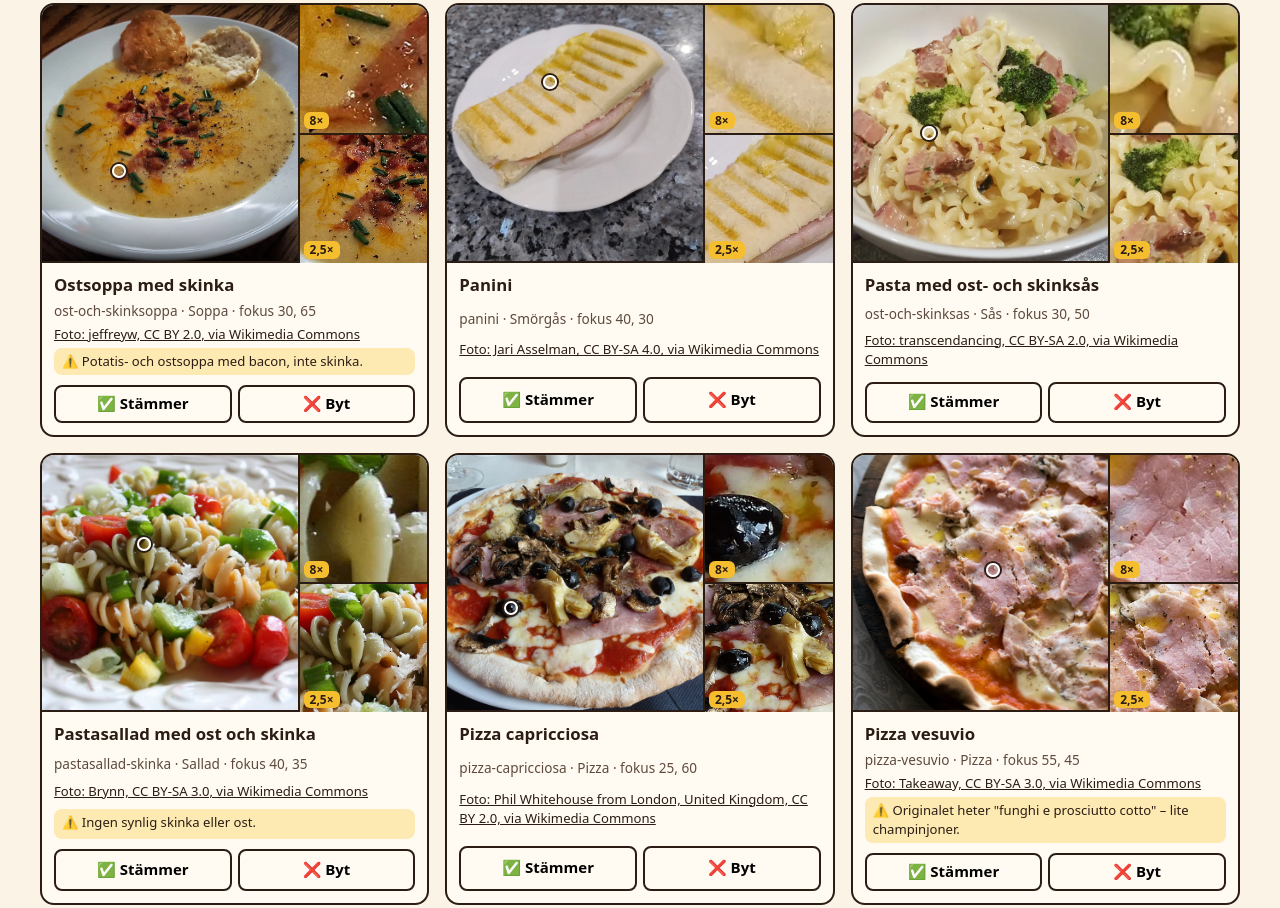
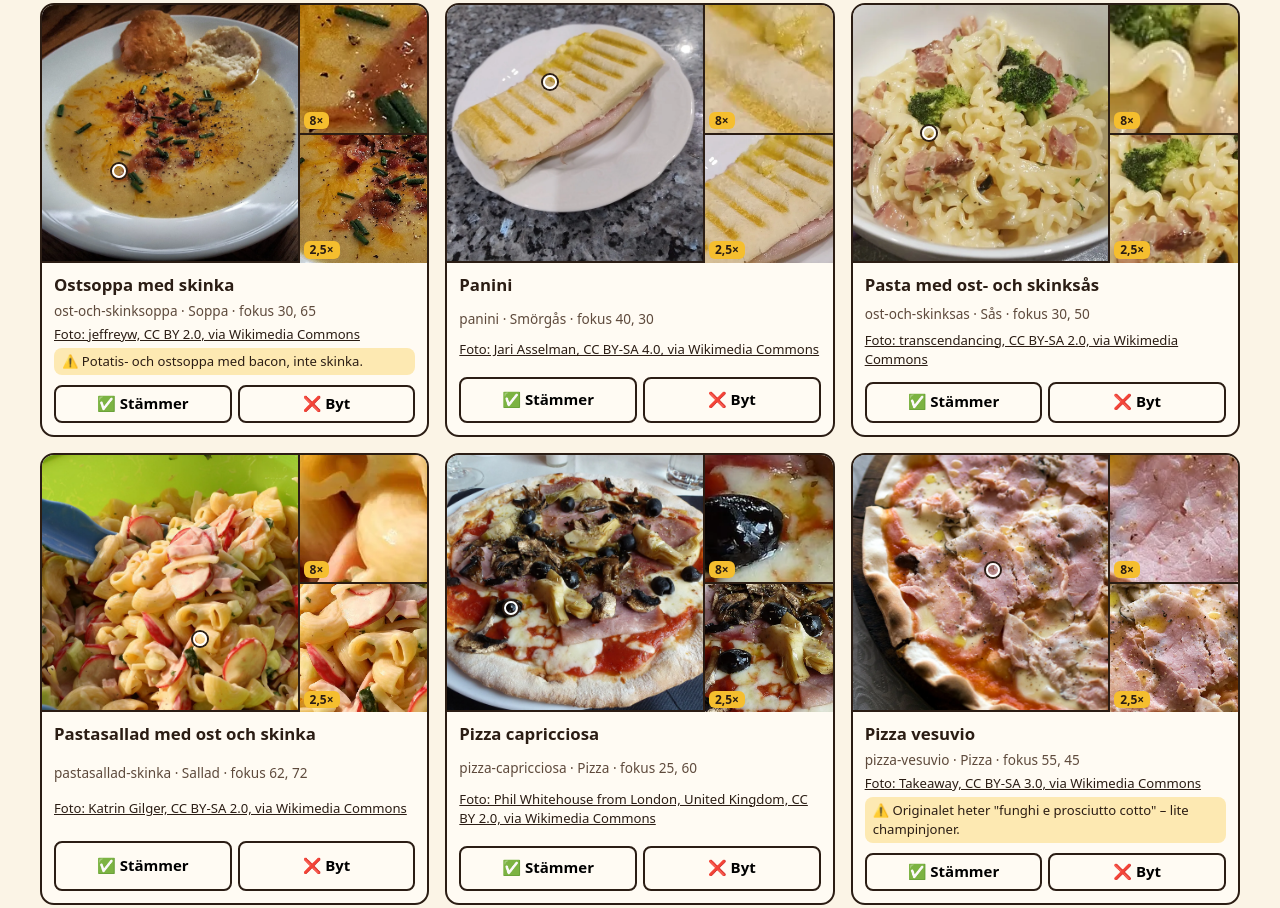
Before and after one commit to LyckoJack/ostochskinkdle, a plain HTML site: page tools/review.html in a window 1280 px wide. Shown: the part 3306-4214 px from the top of the page. Drawn offline with Linux system fonts and the light colour scheme.

Commit message:
Byt bild på pastasallad med ost och skinka
Co-Authored-By: Claude Opus 5.5 <noreply@anthropic.com>

```diff
--- a/data/dishes.json
+++ b/data/dishes.json
@@ -571,12 +571,12 @@
     "category": "Sallad",
     "hint": "Midsommarbordet, bredvid sillen",
     "fact": "Finns på varje svenskt knytkalas sedan 1987. Ingen minns vem som tog med den.",
-    "image": "images/d9fa107bbb.webp",
+    "image": "images/3a5e717790.webp",
     "focus": {
-      "x": 40,
-      "y": 35
+      "x": 62.0,
+      "y": 72.0
     },
-    "credit": "Foto: Brynn, CC BY-SA 3.0, via Wikimedia Commons",
-    "source": "https://commons.wikimedia.org/wiki/File:Pasta_salad_closeup.JPG"
+    "credit": "Foto: Katrin Gilger, CC BY-SA 2.0, via Wikimedia Commons",
+    "source": "https://commons.wikimedia.org/wiki/File:Nudelsalat_(4768642337).jpg"
   }
 ]
--- a/tools/review.html
+++ b/tools/review.html
@@ -54,7 +54,6 @@
 <script type="module">
   // Saker jag själv var osäker på när jag valde bilderna.
   const NOTES = {
-    'pastasallad-skinka': 'Ingen synlig skinka eller ost.',
     'ost-och-skinkfylld-potatis': 'Broccoli och ost, ingen synlig skinka.',
     'pizza-vesuvio': 'Originalet heter "funghi e prosciutto cotto" – lite champinjoner.',
     'ost-och-skinkwrap': 'Hawaii-wrap (ananas) med läskburk i bild.',
```
Also changed, not shown: images/3a5e717790.webp (added), images/d9fa107bbb.webp (deleted).
